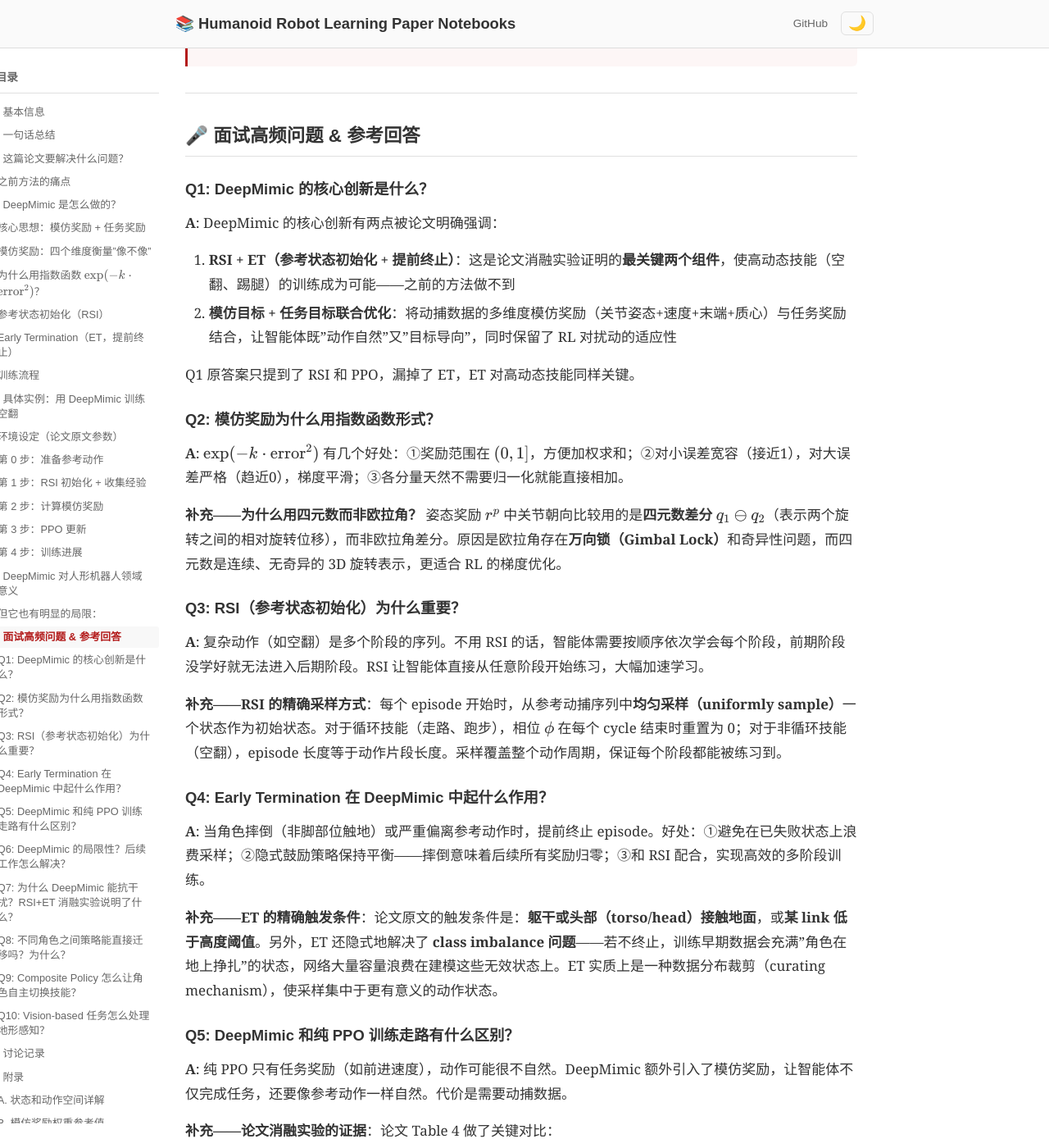
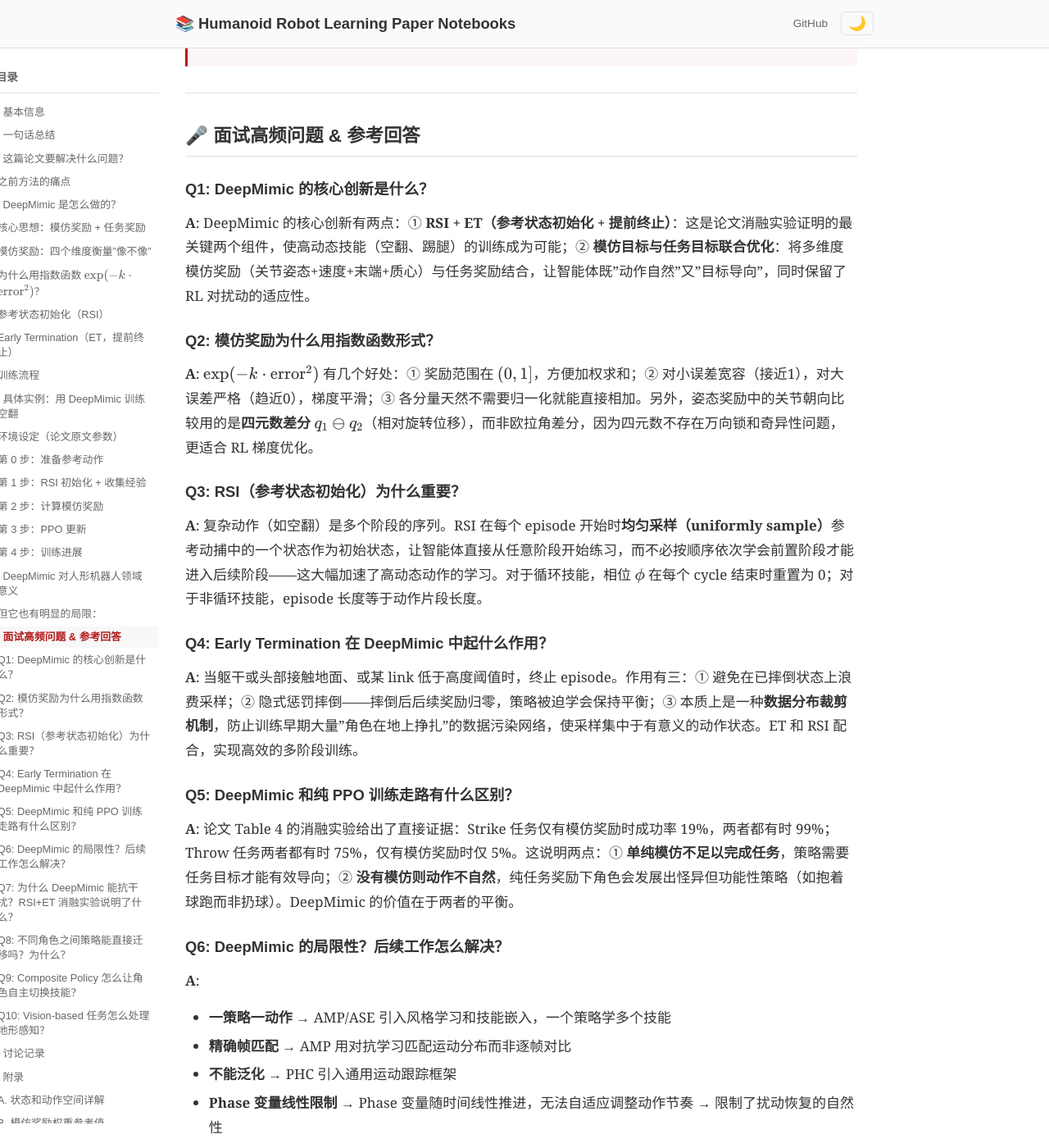
Before and after one commit to ImChong/Humanoid_Robot_Learning_Paper_Notebooks, a Jekyll site: the page built from papers/01_Foundational_RL/DeepMimic_Example-Guided_Deep_RL_of_Physics-Based_Character_Skills/DeepMimic_Example-Guided_Deep_RL_of_Physics-Based_Character_Skills.md, in a window 1280 px wide and 1400 px high, scrolled down 9927 px. Shown: the whole window at 82% size. Built offline with Jekyll 4.4.1, drawn with Linux system fonts in a browser that asks for light colours; some of the changed text lies outside the part shown.

Commit message:
docs: 精简 Q1-Q5 答案表述，去除元评论，保留技术干货

```diff
--- a/papers/01_Foundational_RL/DeepMimic_Example-Guided_Deep_RL_of_Physics-Based_Character_Skills/DeepMimic_Example-Guided_Deep_RL_of_Physics-Based_Character_Skills.md
+++ b/papers/01_Foundational_RL/DeepMimic_Example-Guided_Deep_RL_of_Physics-Based_Character_Skills/DeepMimic_Example-Guided_Deep_RL_of_Physics-Based_Character_Skills.md
@@ -339,36 +339,19 @@ DeepMimic 是**运动模仿学习**的开山之作，几乎所有后续的机器
 ## 🎤 面试高频问题 & 参考回答
 
 ### Q1: DeepMimic 的核心创新是什么？
-**A**: DeepMimic 的核心创新有两点被论文明确强调：
-1. **RSI + ET（参考状态初始化 + 提前终止）**：这是论文消融实验证明的**最关键两个组件**，使高动态技能（空翻、踢腿）的训练成为可能——之前的方法做不到
-2. **模仿目标 + 任务目标联合优化**：将动捕数据的多维度模仿奖励（关节姿态+速度+末端+质心）与任务奖励结合，让智能体既"动作自然"又"目标导向"，同时保留了 RL 对扰动的适应性
-
-Q1 原答案只提到了 RSI 和 PPO，漏掉了 ET，ET 对高动态技能同样关键。
+**A**: DeepMimic 的核心创新有两点：① **RSI + ET（参考状态初始化 + 提前终止）**：这是论文消融实验证明的最关键两个组件，使高动态技能（空翻、踢腿）的训练成为可能；② **模仿目标与任务目标联合优化**：将多维度模仿奖励（关节姿态+速度+末端+质心）与任务奖励结合，让智能体既"动作自然"又"目标导向"，同时保留了 RL 对扰动的适应性。
 
 ### Q2: 模仿奖励为什么用指数函数形式？
-**A**: $\exp(-k \cdot \text{error}^2)$ 有几个好处：①奖励范围在 $(0, 1]$，方便加权求和；②对小误差宽容（接近1），对大误差严格（趋近0），梯度平滑；③各分量天然不需要归一化就能直接相加。
-
-**补充——为什么用四元数而非欧拉角？**
-姿态奖励 $r^p$ 中关节朝向比较用的是**四元数差分** $q_1 \ominus q_2$（表示两个旋转之间的相对旋转位移），而非欧拉角差分。原因是欧拉角存在**万向锁（Gimbal Lock）**和奇异性问题，而四元数是连续、无奇异的 3D 旋转表示，更适合 RL 的梯度优化。
+**A**: $\exp(-k \cdot \text{error}^2)$ 有几个好处：① 奖励范围在 $(0, 1]$，方便加权求和；② 对小误差宽容（接近1），对大误差严格（趋近0），梯度平滑；③ 各分量天然不需要归一化就能直接相加。另外，姿态奖励中的关节朝向比较用的是**四元数差分** $q_1 \ominus q_2$（相对旋转位移），而非欧拉角差分，因为四元数不存在万向锁和奇异性问题，更适合 RL 梯度优化。
 
 ### Q3: RSI（参考状态初始化）为什么重要？
-**A**: 复杂动作（如空翻）是多个阶段的序列。不用 RSI 的话，智能体需要按顺序依次学会每个阶段，前期阶段没学好就无法进入后期阶段。RSI 让智能体直接从任意阶段开始练习，大幅加速学习。
-
-**补充——RSI 的精确采样方式**：每个 episode 开始时，从参考动捕序列中**均匀采样（uniformly sample）**一个状态作为初始状态。对于循环技能（走路、跑步），相位 $\phi$ 在每个 cycle 结束时重置为 0；对于非循环技能（空翻），episode 长度等于动作片段长度。采样覆盖整个动作周期，保证每个阶段都能被练习到。
+**A**: 复杂动作（如空翻）是多个阶段的序列。RSI 在每个 episode 开始时**均匀采样（uniformly sample）**参考动捕中的一个状态作为初始状态，让智能体直接从任意阶段开始练习，而不必按顺序依次学会前置阶段才能进入后续阶段——这大幅加速了高动态动作的学习。对于循环技能，相位 $\phi$ 在每个 cycle 结束时重置为 0；对于非循环技能，episode 长度等于动作片段长度。
 
 ### Q4: Early Termination 在 DeepMimic 中起什么作用？
-**A**: 当角色摔倒（非脚部位触地）或严重偏离参考动作时，提前终止 episode。好处：①避免在已失败状态上浪费采样；②隐式鼓励策略保持平衡——摔倒意味着后续所有奖励归零；③和 RSI 配合，实现高效的多阶段训练。
-
-**补充——ET 的精确触发条件**：论文原文的触发条件是：**躯干或头部（torso/head）接触地面**，或**某 link 低于高度阈值**。另外，ET 还隐式地解决了 **class imbalance 问题**——若不终止，训练早期数据会充满"角色在地上挣扎"的状态，网络大量容量浪费在建模这些无效状态上。ET 实质上是一种数据分布裁剪（curating mechanism），使采样集中于更有意义的动作状态。
+**A**: 当躯干或头部接触地面、或某 link 低于高度阈值时，终止 episode。作用有三：① 避免在已摔倒状态上浪费采样；② 隐式惩罚摔倒——摔倒后后续奖励归零，策略被迫学会保持平衡；③ 本质上是一种**数据分布裁剪机制**，防止训练早期大量"角色在地上挣扎"的数据污染网络，使采样集中于有意义的动作状态。ET 和 RSI 配合，实现高效的多阶段训练。
 
 ### Q5: DeepMimic 和纯 PPO 训练走路有什么区别？
-**A**: 纯 PPO 只有任务奖励（如前进速度），动作可能很不自然。DeepMimic 额外引入了模仿奖励，让智能体不仅完成任务，还要像参考动作一样自然。代价是需要动捕数据。
-
-**补充——论文消融实验的证据**：论文 Table 4 做了关键对比：
-- Strike 任务（踢目标）：仅有模仿奖励时成功率 **19%**，两者都有时 **99%**
-- Throw 任务：仅有模仿奖励时 **5%**，两者都有时 **75%**
-
-这说明**单纯模仿不足以完成任务**，但**没有模仿则动作不自然**（论文图 8 展示了纯任务奖励下角色发展出的怪异但功能性动作——不是扔球而是抱着球跑向目标）。DeepMimic 的价值在于两者的平衡。
+**A**: 论文 Table 4 的消融实验给出了直接证据：Strike 任务仅有模仿奖励时成功率 19%，两者都有时 99%；Throw 任务两者都有时 75%，仅有模仿奖励时仅 5%。这说明两点：① **单纯模仿不足以完成任务**，策略需要任务目标才能有效导向；② **没有模仿则动作不自然**，纯任务奖励下角色会发展出怪异但功能性策略（如抱着球跑而非扔球）。DeepMimic 的价值在于两者的平衡。
 
 ### Q6: DeepMimic 的局限性？后续工作怎么解决？
 **A**:
```
